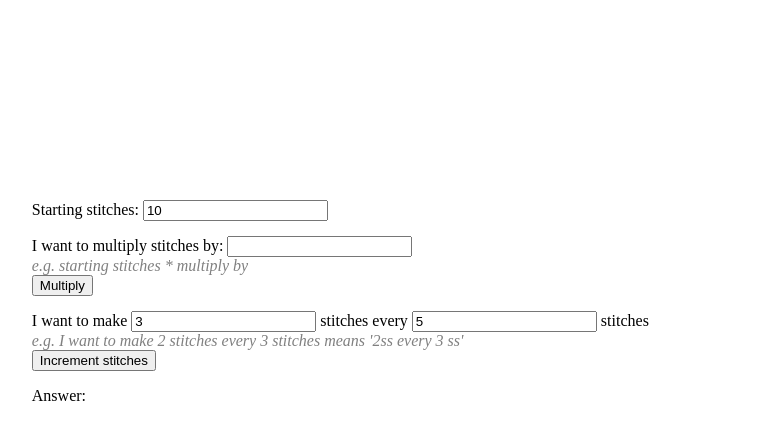
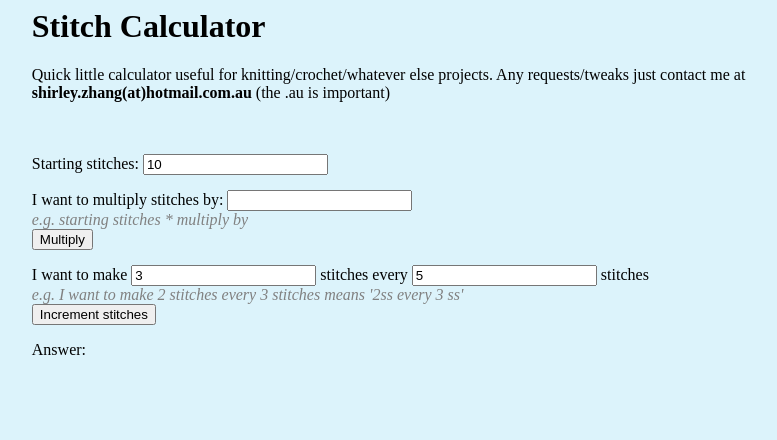
Before and after one commit to ShirleyZ/stitch-counter, a plain HTML site: page index.html in a window 1280 px wide. Shown: the whole page, without its empty margins (229-1006 px from the left). Drawn offline with Linux system fonts and the light colour scheme.

Commit message:
Basic prettying

```diff
--- a/index.html
+++ b/index.html
@@ -11,10 +11,20 @@
 			font-style: italic;
 			color: grey;
 		}
+
+		html {
+			background-color: #dcf3fb;
+		}
 	</style>
 </head>
 <body>
-		<div style="width:60%;margin: auto; margin-top: 200px;">
+<div style="width:60%;margin: auto;">
+		<h1>Stitch Calculator</h1>
+		<p>
+			Quick little calculator useful for knitting/crochet/whatever else projects. Any requests/tweaks just contact me at <b>shirley.zhang(at)hotmail.com.au</b> (the .au is important)
+		</p>
+		<br>
+		<br>
 		Starting stitches: <input type="number" id="num" value="10">
 
 		<div class="calcType">
```
Lines whose indentation alone changed are shown as unchanged.
